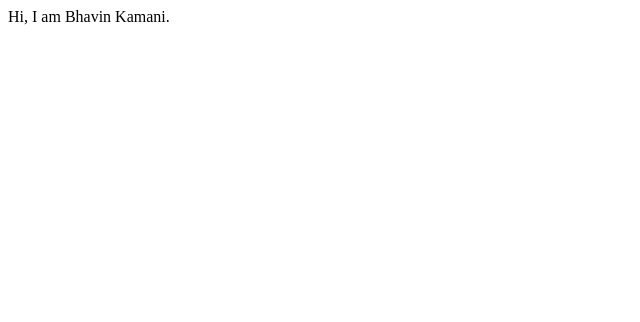
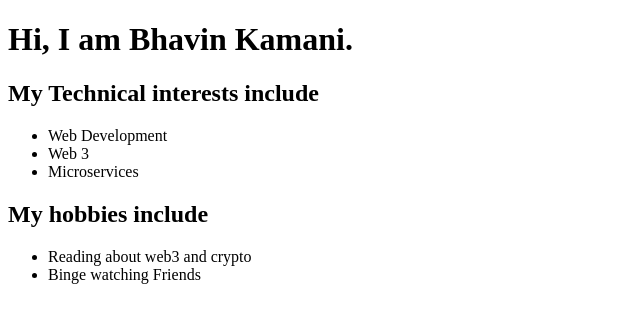
Before and after one commit to KamaniBhavin/bhavin-kamani-site, a plain HTML site: page index.html in a window 1280 px wide. Shown: the whole page, without its empty margins (0-640 px from the left). Drawn offline with Linux system fonts and the light colour scheme.

Commit message:
Add my interest

```diff
--- a/index.html
+++ b/index.html
@@ -6,6 +6,17 @@
     <title>Bhavin Kamani</title>
 </head>
 <body>
-    Hi, I am Bhavin Kamani.
+<h1>Hi, I am Bhavin Kamani.</h1>
+<h2>My Technical interests include</h2>
+<ul>
+    <li>Web Development</li>
+    <li>Web 3</li>
+    <li>Microservices</li>
+</ul>
+<h2>My hobbies include</h2>
+<ul>
+    <li>Reading about web3 and crypto</li>
+    <li>Binge watching Friends</li>
+</ul>
 </body>
 </html>
```
